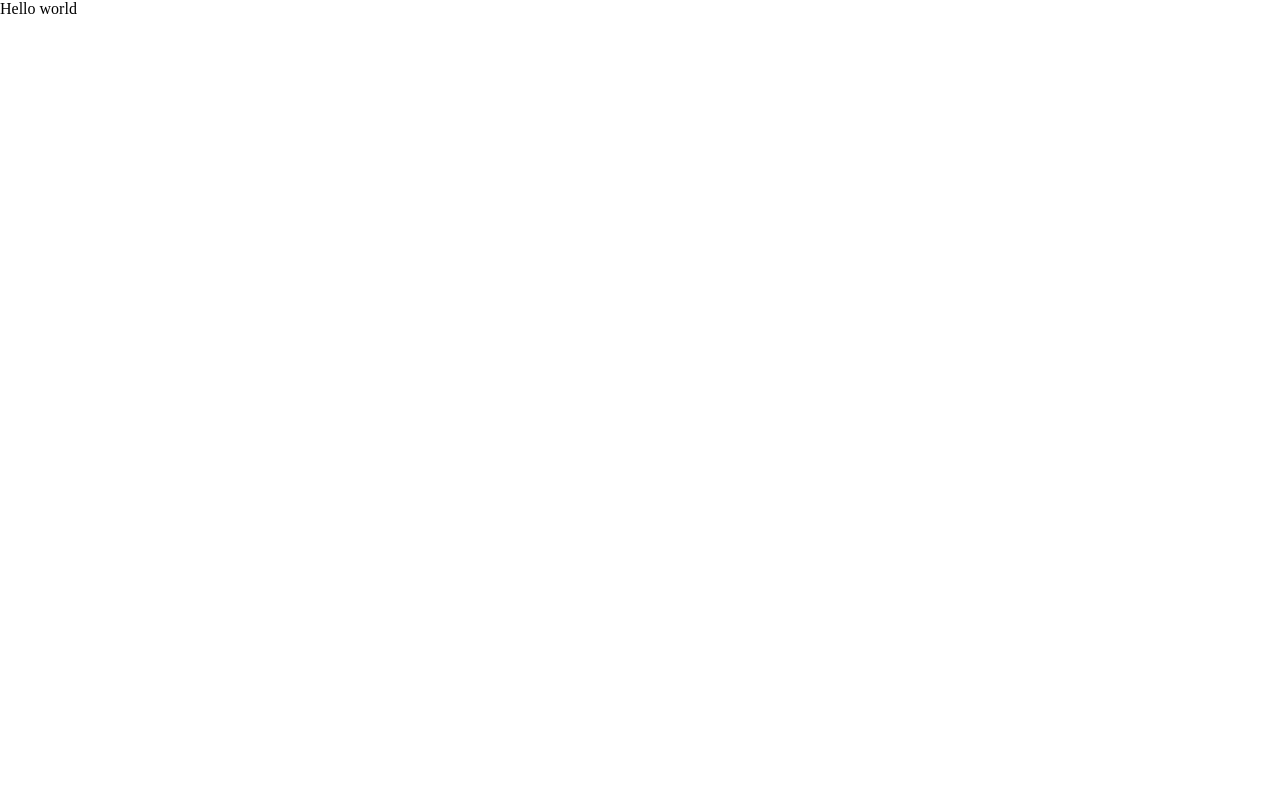
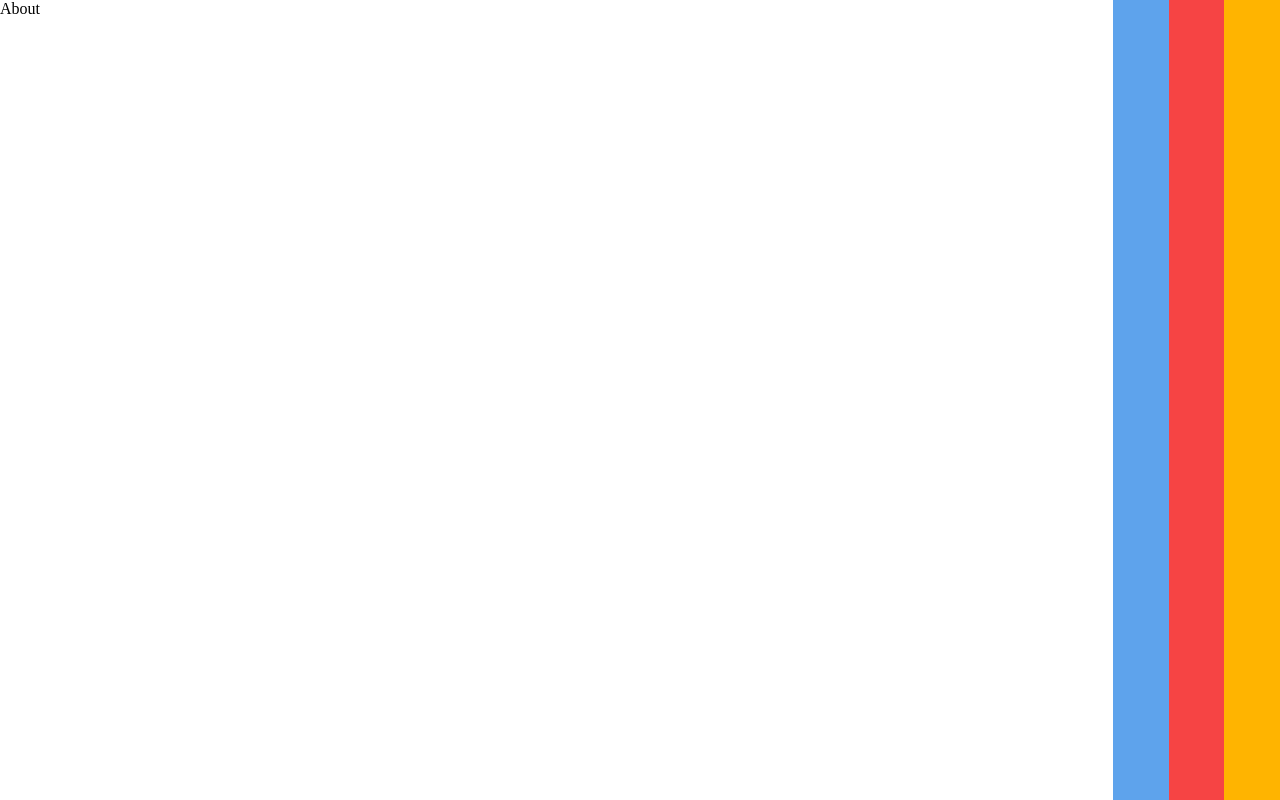
Before and after one commit to alvaromd99/canal-street-market, a React (Vite) app: page / in a window 1280 px wide. Built offline with nearby package versions, Linux system fonts and the light colour scheme.

Commit message:
add the navigation

```diff
--- a/src/App.css
+++ b/src/App.css
@@ -5,3 +5,41 @@
 	--base-color: #fff;
 	--letter-color: #000;
 }
+
+.App {
+	display: flex;
+	height: 100vh;
+}
+
+.nav-button {
+	flex: 0.05;
+	height: 100%;
+	transition: flex 0.4s ease-in-out;
+}
+
+.nav-button.selected {
+	flex: 1;
+}
+
+.page {
+	flex: 1;
+	display: flex;
+	justify-content: center;
+	align-items: center;
+}
+
+.about {
+	background-color: var(--base-color);
+}
+
+.food {
+	background-color: var(--food-color);
+}
+
+.retail {
+	background-color: var(--retail-color);
+}
+
+.community {
+	background-color: var(--community-color);
+}
--- a/src/App.tsx
+++ b/src/App.tsx
@@ -1,10 +1,40 @@
 import './App.css'
+import About from './pages/about/About'
+import Community from './pages/community/Community'
+import Food from './pages/food/Food'
+import Retail from './pages/retail/Retail'
+import { Route, useLocation } from 'wouter'
 
 function App() {
+	const [location, setLocation] = useLocation()
+
 	return (
-		<>
-			<h1>Hello world</h1>
-		</>
+		<div className='App'>
+			<div
+				className={`nav-button about ${location === '/' ? 'selected' : ''}`}
+				onClick={() => setLocation('/')}>
+				<Route path='/' component={About} />
+			</div>
+			<div
+				className={`nav-button food ${location === '/food' ? 'selected' : ''}`}
+				onClick={() => setLocation('food')}>
+				<Route path='/food' component={Food} />
+			</div>
+			<div
+				className={`nav-button retail ${
+					location === '/retail' ? 'selected' : ''
+				}`}
+				onClick={() => setLocation('retail')}>
+				<Route path='/retail' component={Retail} />
+			</div>
+			<div
+				className={`nav-button community ${
+					location === '/community' ? 'selected' : ''
+				}`}
+				onClick={() => setLocation('community')}>
+				<Route path='/community' component={Community} />
+			</div>
+		</div>
 	)
 }
 
--- /dev/null
+++ b/src/pages/about/About.tsx
@@ -0,0 +1,5 @@
+import './About.css'
+
+export default function About() {
+	return <div>About</div>
+}
--- /dev/null
+++ b/src/pages/community/Community.tsx
@@ -0,0 +1,3 @@
+export default function Community() {
+	return <div>Community</div>
+}
--- /dev/null
+++ b/src/pages/food/Food.tsx
@@ -0,0 +1,3 @@
+export default function Food() {
+	return <div>Food</div>
+}
--- /dev/null
+++ b/src/pages/retail/Retail.tsx
@@ -0,0 +1,3 @@
+export default function Retail() {
+	return <div>Retail</div>
+}
```
Also changed, not shown: src/pages/about/About.css (added), tsconfig.json (indentation only).
